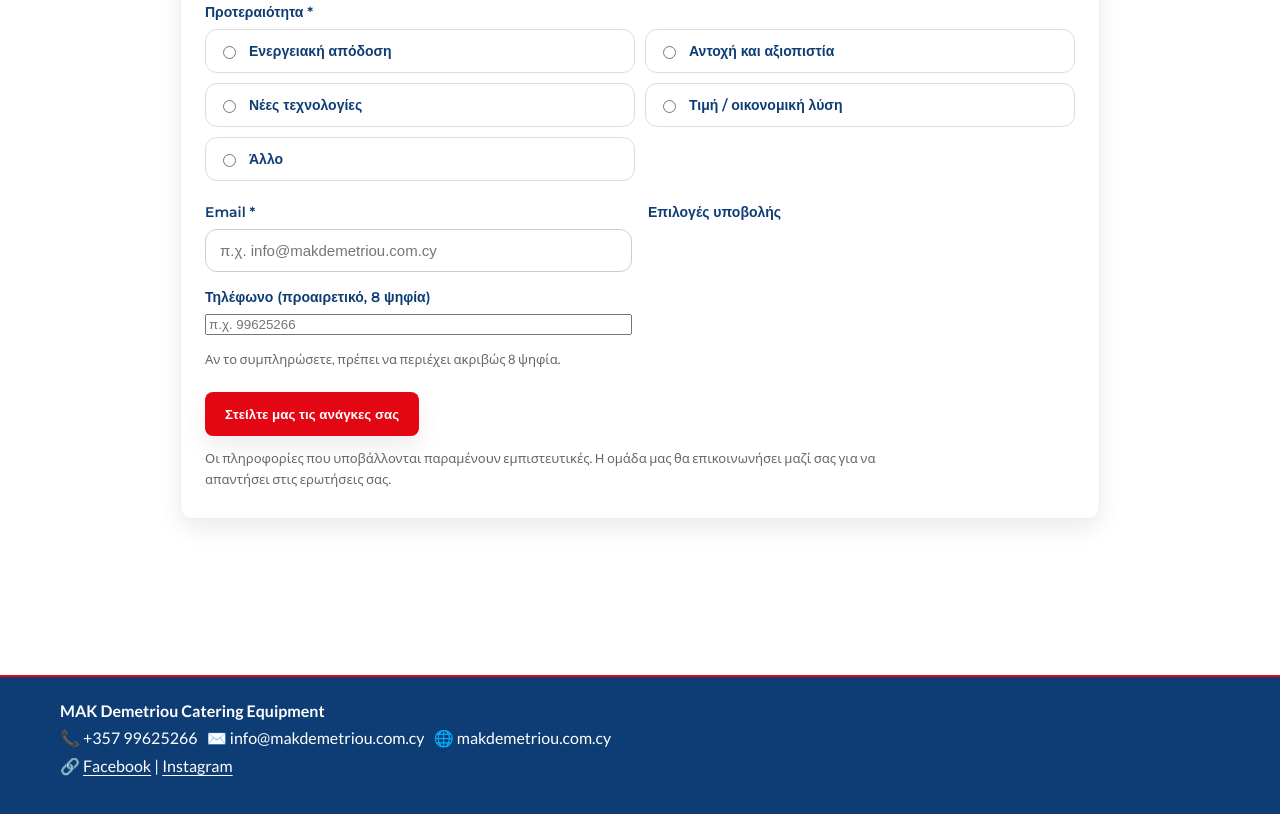
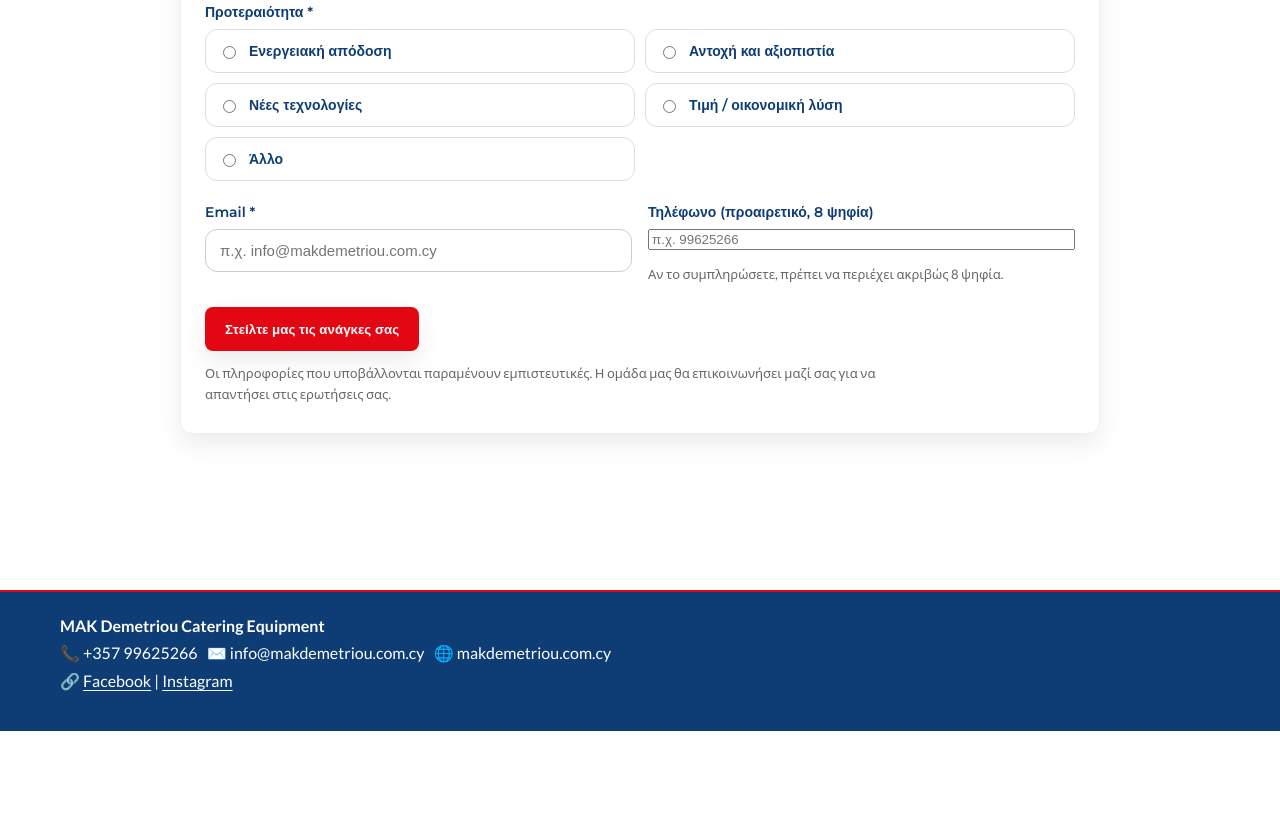
Before and after one commit to kdimit2002/makdemetriou, a plain HTML site: page host-milano-2025-form/index.html in a window 1280 px wide. Shown: the part 1381-2195 px from the top of the page. After the commit the page ends 2112 px from the top, so only its background shows below. Drawn offline with Linux system fonts and the light colour scheme.

Commit message:
milano host html page

```diff
--- a/host-milano-2025-form/index.html
+++ b/host-milano-2025-form/index.html
@@ -288,10 +288,6 @@
     <label for="contact">Email *</label>
     <input id="contact" name="contact" type="email" placeholder="π.χ. info@makdemetriou.com.cy" required>
   </div>
-  <div class="field">
-    <label for="anonymous">Επιλογές υποβολής</label>
-  </div>
-
   <!-- ΝΕΟ: Τηλέφωνο (προαιρετικό) -->
   <div class="field">
     <label for="phone">Τηλέφωνο (προαιρετικό, 8 ψηφία)</label>
```
